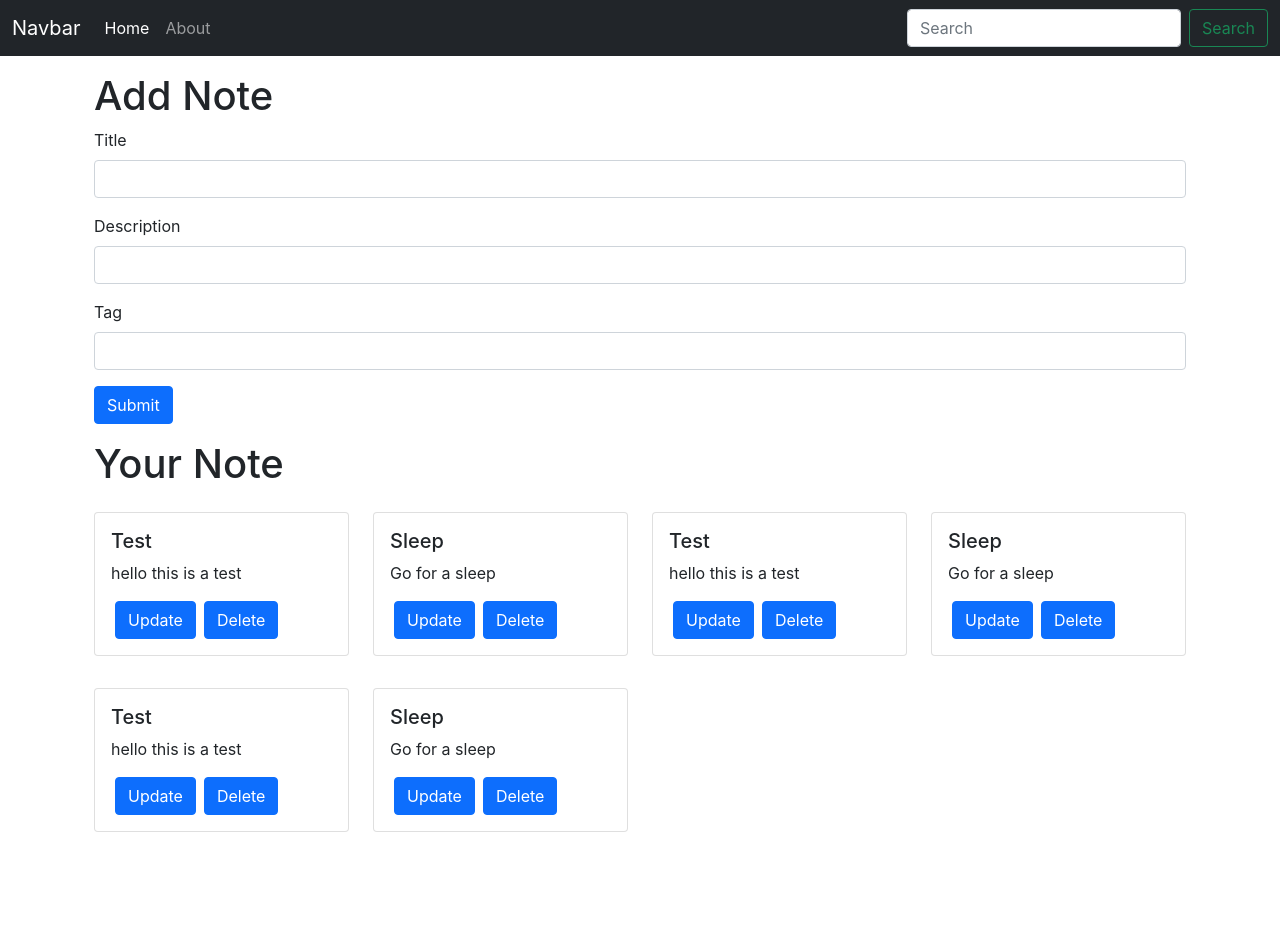
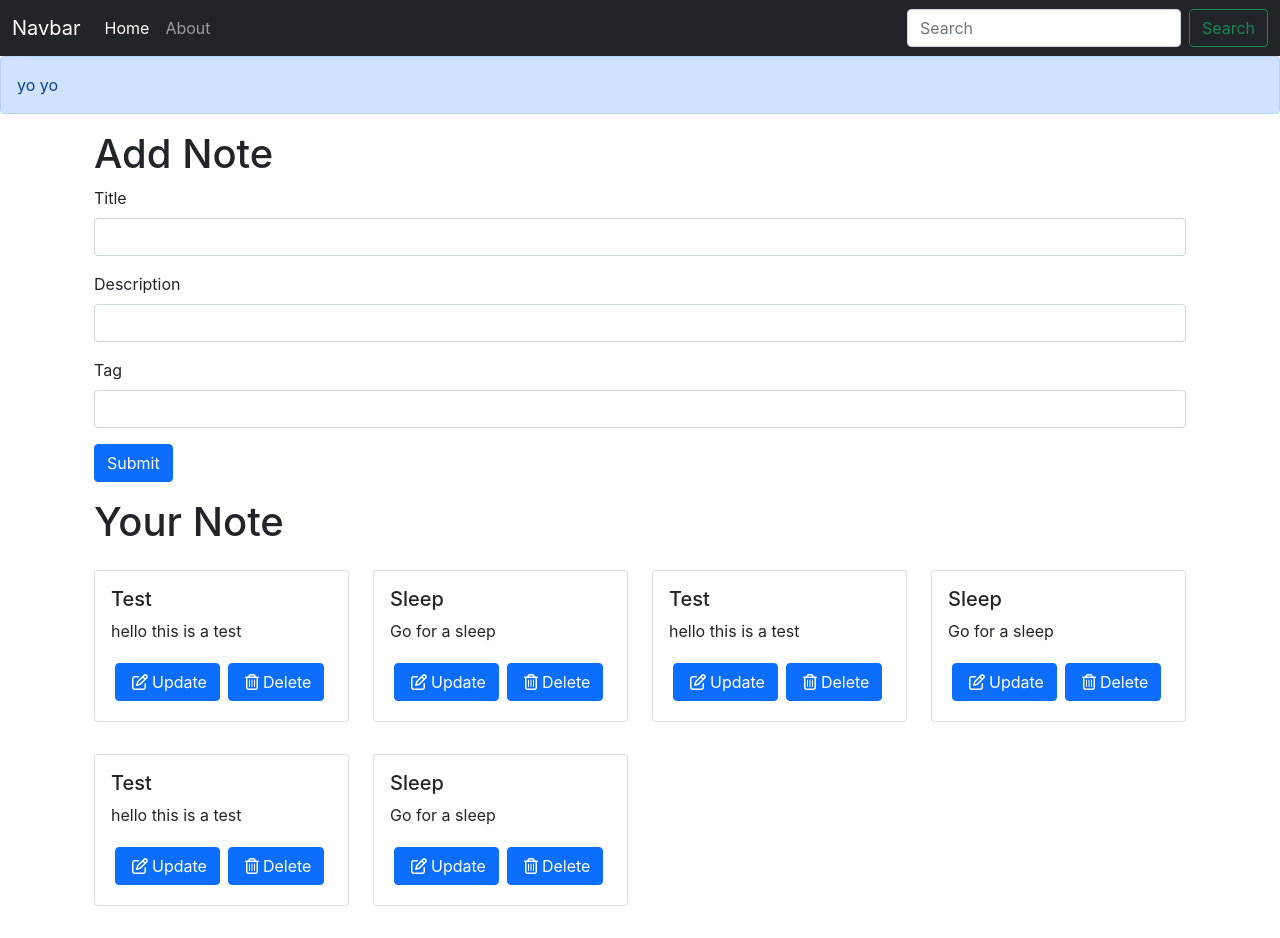
Before and after one commit to BabbarRaghav/iNotebook-React, a React (Create React App) app: page / in a window 1280 px wide. Before the commit the page ends 864 px from the top, so only its background shows below. Built offline with nearby package versions, Linux system fonts and the light colour scheme.

Commit message:
Adding font awesome

```diff
--- a/public/index.html
+++ b/public/index.html
@@ -13,6 +13,7 @@
     <link rel="manifest" href="%PUBLIC_URL%/manifest.json" />
     <!-- Bootstrap CSS -->
     <link href="https://cdn.jsdelivr.net/npm/bootstrap@5.1.0/dist/css/bootstrap.min.css" rel="stylesheet" integrity="sha384-KyZXEAg3QhqLMpG8r+8fhAXLRk2vvoC2f3B09zVXn8CA5QIVfZOJ3BCsw2P0p/We" crossorigin="anonymous">
+    <script src="https://kit.fontawesome.com/bbf4488d84.js" crossorigin="anonymous"></script>
     <title>iNotebook</title>
   </head>
   <body>
--- a/src/App.js
+++ b/src/App.js
@@ -8,6 +8,7 @@ import {
   Route
 } from "react-router-dom";
 import NoteState from './context/notes/NoteState';
+import Alert from './component/Alert';
 
 function App() {
   return (
@@ -15,6 +16,7 @@ function App() {
       <NoteState>
         <Router>
           <Navbar />
+          <Alert msg="yo yo"/>
           <div className="container">
             <Switch>
               <Route exact path="/about">
--- /dev/null
+++ b/src/component/Alert.js
@@ -0,0 +1,13 @@
+import React from 'react'
+
+const Alert = (props) => {
+    return (
+        <div>
+            <div className="alert alert-primary" role="alert">
+                {props.msg}
+            </div>
+        </div>
+    )
+}
+
+export default Alert
--- a/src/component/Home.js
+++ b/src/component/Home.js
@@ -1,4 +1,4 @@
-import React, { useContext } from 'react'
+import React from 'react'
 import Notes from './Notes'
 
 export const Home = () => {
--- a/src/component/NoteItem.js
+++ b/src/component/NoteItem.js
@@ -8,8 +8,12 @@ const NoteItem = (props) => {
                 <div className="card-body">
                     <h5 className="card-title">{note.title}</h5>
                     <p className="card-text">{note.description}</p>
-                    <button type="button" class="btn btn-primary mx-1">Update</button>
-                    <button type="button" class="btn btn-primary mx-1">Delete</button>
+                    <button type="button" className="btn btn-primary m-1">
+                        <i className="far fa-edit mx-1"></i>Update
+                    </button>
+                    <button type="button" className="btn btn-primary m-1">
+                        <i className="far fa-trash-alt mx-1"></i>Delete
+                    </button>
                 </div>
             </div>
         </div>
--- a/src/component/Notes.js
+++ b/src/component/Notes.js
@@ -9,7 +9,7 @@ const Notes = () => {
         <div className="row my-3">
             <h1>Your Note</h1>
             {notes.map((note)=>{
-                return <NoteItem note={note}/>
+                return <NoteItem key={note._id} note={note}/>
             })}
         </div>
     )
--- a/src/context/notes/NoteState.js
+++ b/src/context/notes/NoteState.js
@@ -4,7 +4,7 @@ import { useState } from "react";
 const NoteState = (props)=>{
     const note = [
         {
-          "_id": "6133b8ebea3e06c43dd555c1",
+          "_id": "6133b8ebea3e046c43dd555c1",
           "user": "613391543054aebc78b54b09",
           "title": "Test",
           "description": "hello this is a test",
@@ -13,7 +13,7 @@ const NoteState = (props)=>{
           "__v": 0
         },
         {
-          "_id": "6135ff3da0c4e2c2343fa287",
+          "_id": "6135ff3da03c4e2c2343fa287",
           "user": "613391543054aebc78b54b09",
           "title": "Sleep",
           "description": "Go for a sleep",
@@ -22,7 +22,7 @@ const NoteState = (props)=>{
           "__v": 0
         },
         {
-            "_id": "6133b8ebea3e06c43dd555c1",
+            "_id": "6133b48ebea3e06c43dd555c1",
             "user": "613391543054aebc78b54b09",
             "title": "Test",
             "description": "hello this is a test",
@@ -31,7 +31,7 @@ const NoteState = (props)=>{
             "__v": 0
           },
           {
-            "_id": "6135ff3da0c4e2c2343fa287",
+            "_id": "6135ff3da0c45e2c2343fa287",
             "user": "613391543054aebc78b54b09",
             "title": "Sleep",
             "description": "Go for a sleep",
@@ -40,7 +40,7 @@ const NoteState = (props)=>{
             "__v": 0
           },
           {
-            "_id": "6133b8ebea3e06c43dd555c1",
+            "_id": "6133b8ebea3e066c43dd555c1",
             "user": "613391543054aebc78b54b09",
             "title": "Test",
             "description": "hello this is a test",
@@ -49,7 +49,7 @@ const NoteState = (props)=>{
             "__v": 0
           },
           {
-            "_id": "6135ff3da0c4e2c2343fa287",
+            "_id": "6135ff3da0c4e27c2343fa287",
             "user": "613391543054aebc78b54b09",
             "title": "Sleep",
             "description": "Go for a sleep",
```
